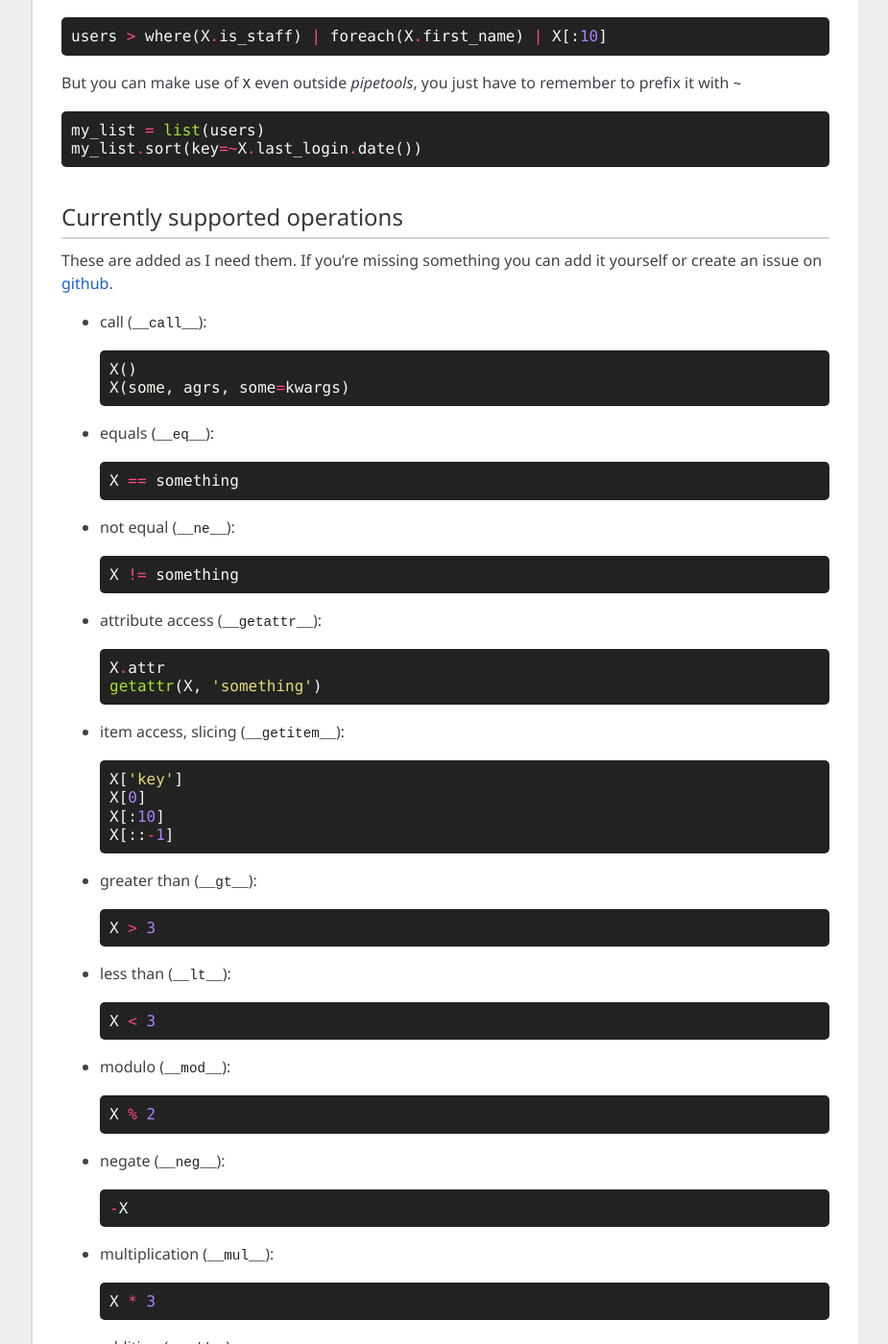
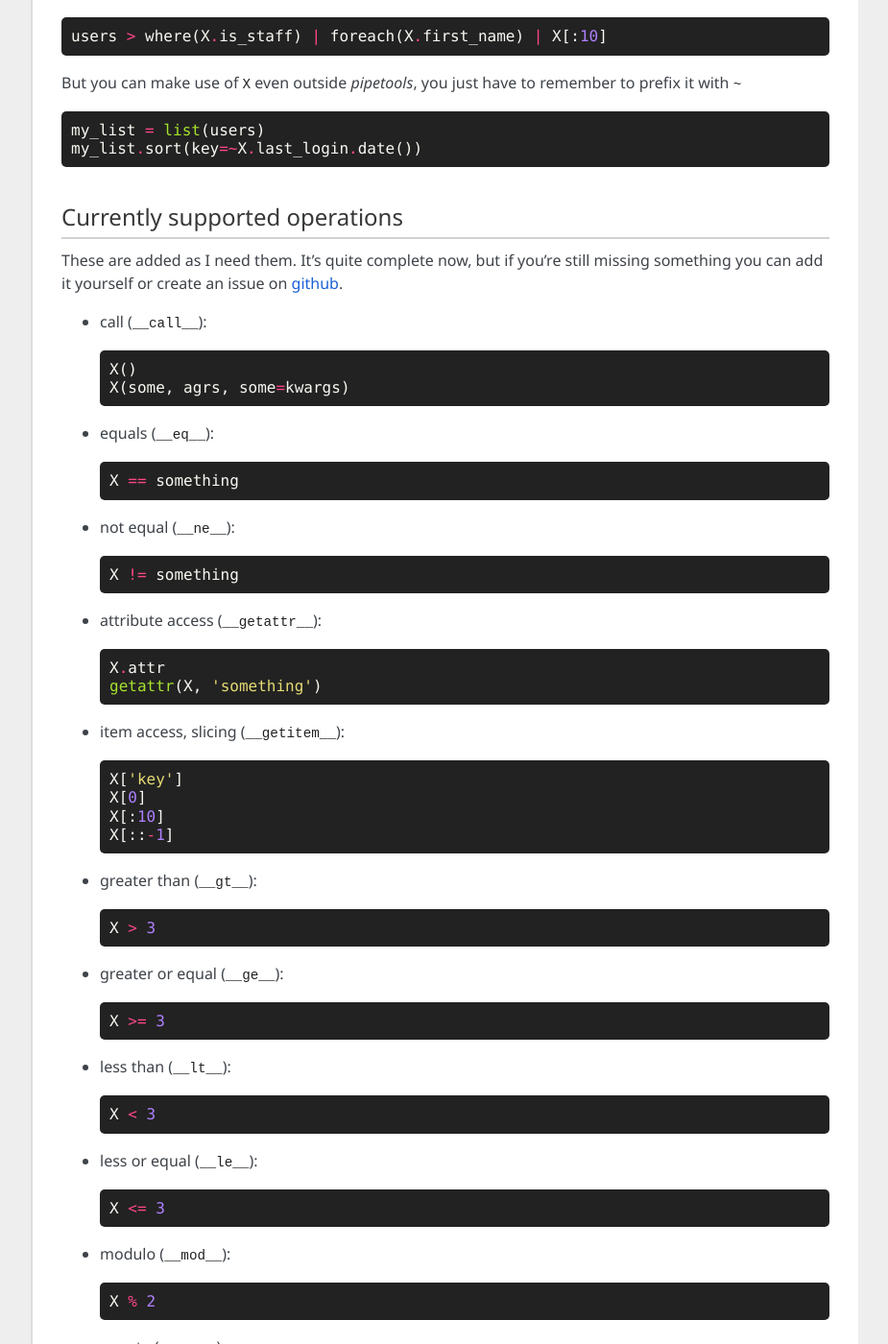
Before and after one commit to 0101/pipetools, a Sphinx documentation site: the page built from docs/source/xobject.rst, in a window 1280 px wide and 1400 px high, scrolled down 549 px. Shown: the whole window at 96% size, without its empty margins (198-1123 px from the left). Built offline with Sphinx 7.4.7, drawn with Linux system fonts in a browser that asks for light colours; the version number could not be read and is left out; some of the changed text lies outside the part shown.

Commit message:
added support for X >=, <=, - and ** operations

```diff
--- a/docs/source/xobject.rst
+++ b/docs/source/xobject.rst
@@ -43,8 +43,8 @@
 Currently supported operations
 ------------------------------
 
-These are added as I need them. If you're missing something you can add it
-yourself or create an issue on github_.
+These are added as I need them. It's quite complete now, but if you're still
+missing something you can add it yourself or create an issue on github_.
 
 .. _github: https://github.com/0101/pipetools
 
@@ -84,9 +84,19 @@
     X > 3
 
 
+* greater or equal (``__ge__``)::
+
+    X >= 3
+
+
 * less than (``__lt__``)::
 
     X < 3
+
+
+* less or equal (``__le__``)::
+
+    X <= 3
 
 
 * modulo (``__mod__``)::
@@ -110,9 +120,19 @@
     X + " ...that's what she said!"
 
 
+* subtraction (``__sub__``)::
+
+    X - 3
+
+
+* power (``__pow__``)::
+
+    X ** 2
+
+
 * is contained in (``_in_``)
 
   Unfortunately, ``X in container`` can't be done (because the magic method is
-  called on the container) so theres a special method for that::
+  called on the container) so there's a special method for that::
 
         X._in_(container)
```
Also changed, not shown: 2 other files.
